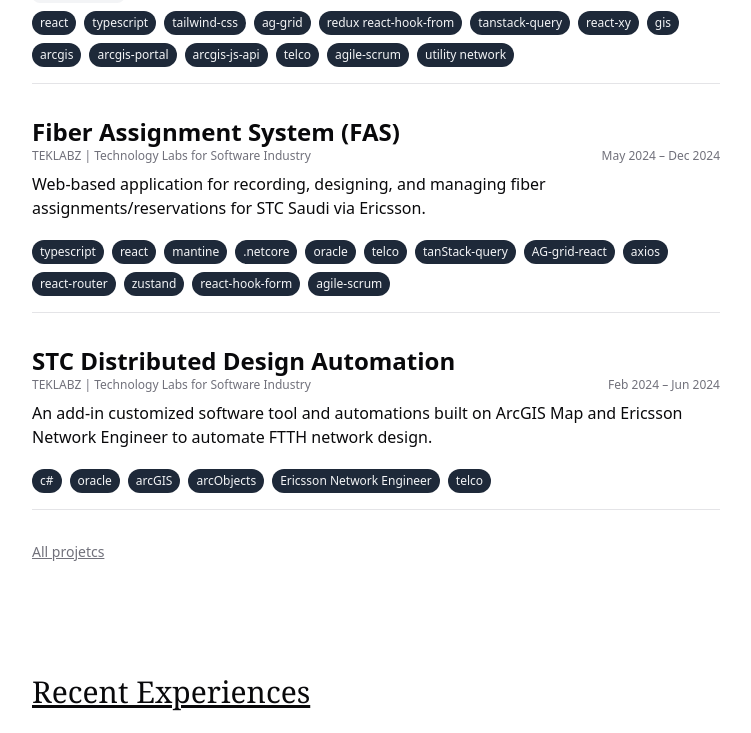
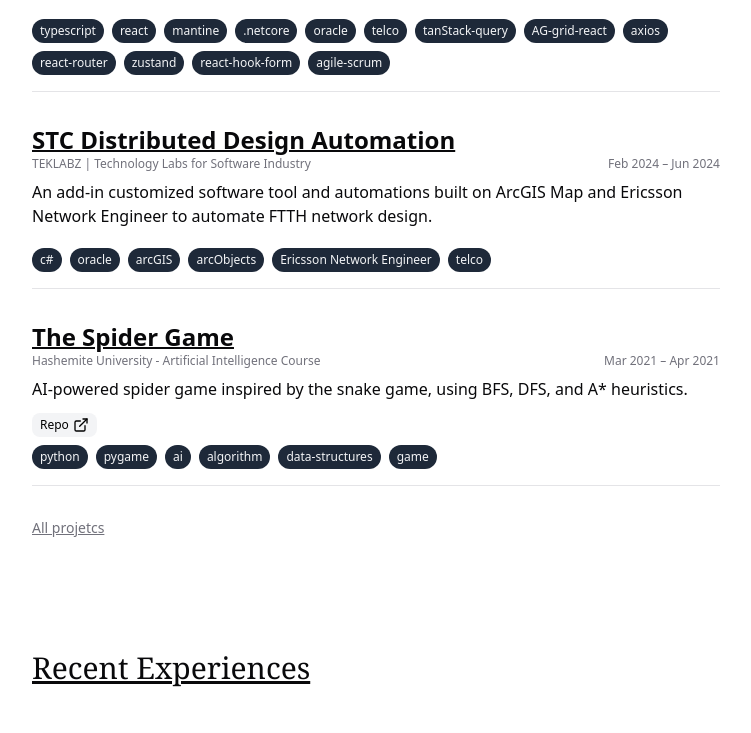
Before and after one commit to saifmaqel/portfolio, a Next.js app: page / in a window 1280 px wide. Shown: the part 907-1640 px from the top of the page, without its empty margins (264-1015 px from the left). Built offline with nearby package versions, Linux system fonts and the light colour scheme.

Commit message:
add decoration to titles, change projects order

```diff
--- a/components/experience/experience-list.tsx
+++ b/components/experience/experience-list.tsx
@@ -16,7 +16,9 @@
             className="block"
             prefetch
           >
-            <h2 className="text-xl font-bold">{experience.title}</h2>
+            <h2 className="text-xl font-bold underline decoration-[1.5px] underline-offset-1 hover:decoration-[2px]">
+              {experience.title}
+            </h2>
             <div className="text-muted-foreground mt-1 flex flex-col gap-1 text-sm">
               {experience.company && (
                 <p>
--- a/components/project/projects.tsx
+++ b/components/project/projects.tsx
@@ -13,7 +13,11 @@
 
         return (
           <li key={slug} className="border-b pb-4">
-            <Link href={`/projects/${slug}`} className="block" prefetch>
+            <Link
+              href={`/projects/${slug}`}
+              className="block underline decoration-[1.5px] underline-offset-1 hover:decoration-[2px]"
+              prefetch
+            >
               <p className="text-2xl font-semibold">{title}</p>
             </Link>
 
--- a/lib/constants.ts
+++ b/lib/constants.ts
@@ -1,12 +1,12 @@
 export const PROJECTS_ORDER = [
-  "portfolio",
   "tnm",
   "fas",
   "design-automation",
+  "spider-game",
   "advanced-notes-app",
   "business-gate",
   "workout-tracker",
   "simple-notes-api",
-  "spider-game",
-  "titanic"
+  "titanic",
+  "portfolio"
 ];
--- a/lib/projects.ts
+++ b/lib/projects.ts
@@ -41,7 +41,6 @@
       content
     };
   } catch (error) {
-    console.log(error);
     return null;
   }
 }
```
